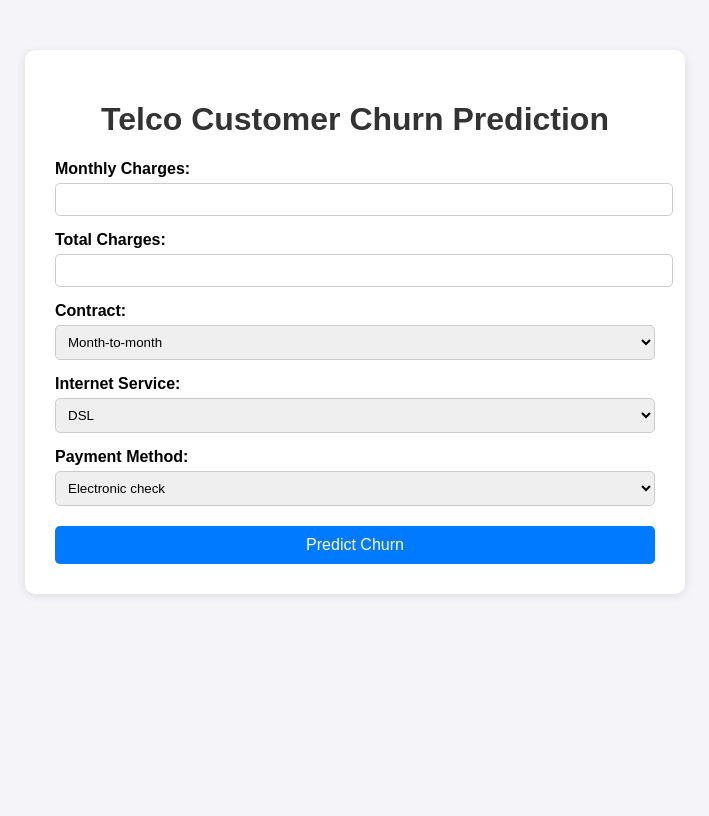
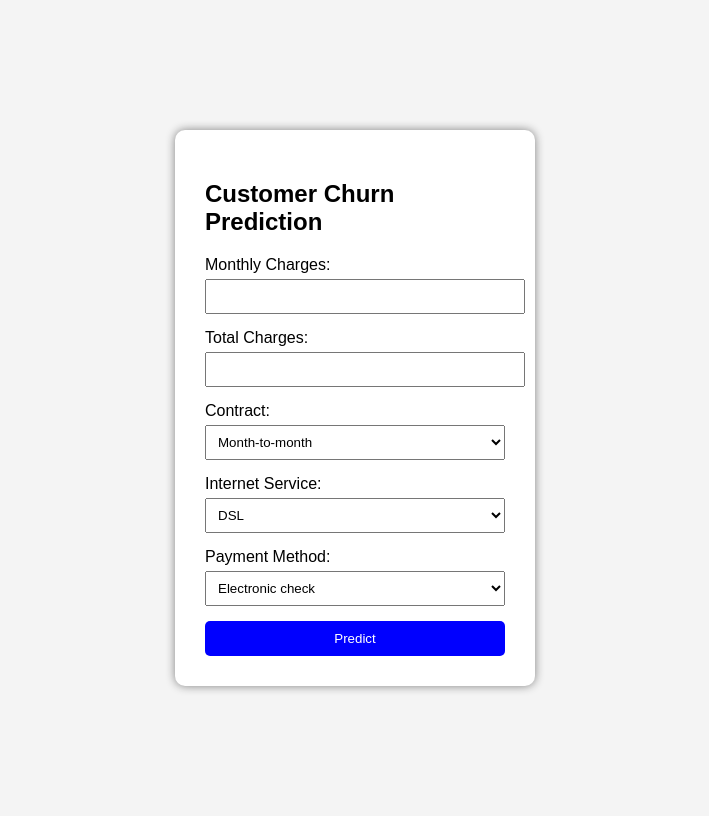
Before and after one commit to MichaelOdons/customer-churn-prediction, a Flask app: page / in a window 1280 px wide. Shown: the whole page, without its empty margins (285-994 px from the left). Before the commit the page ends 596 px from the top, so only its background shows below. Run offline with Flask 3, Linux system fonts and the light colour scheme.

```diff
--- a/app.py
+++ b/app.py
@@ -1,13 +1,11 @@
-from flask import Flask, request, render_template, jsonify
+from flask import Flask, request, render_template
 import pandas as pd
 import pickle
 import os
 
 app = Flask(__name__)
 
-# -----------------------------
 # Load trained model safely
-# -----------------------------
 try:
     with open("model.pkl", "rb") as file:
         model = pickle.load(file)
@@ -15,9 +13,7 @@ except Exception as e:
     model = None
     print(f"Error loading model.pkl: {e}")
 
-# -----------------------------
 # Load training data to get feature columns
-# -----------------------------
 try:
     data = pd.read_csv("tel_churn.csv")
     data.drop("Unnamed: 0", axis=1, inplace=True, errors='ignore')
@@ -27,9 +23,6 @@ except Exception as e:
     feature_columns = []
     print(f"Error loading tel_churn.csv: {e}")
 
-# -----------------------------
-# Home route
-# -----------------------------
 @app.route("/")
 def home():
     try:
@@ -37,20 +30,18 @@ def home():
     except Exception as e:
         return f"Error in home route: {e}"
 
-# -----------------------------
-# Predict route (web form)
-# -----------------------------
 @app.route("/predict", methods=["POST"])
 def predict():
     try:
-        if model is None or feature_columns is None or len(feature_columns) == 0:
+        if model is None or not feature_columns:
             return "Model or feature columns not loaded correctly."
 
         # Get form data and replace empty strings with 0
-        input_data = {k: (v if str(v).strip() != "" else 0) for k, v in request.form.to_dict().items()}
+        input_data = {k: (v if v.strip() != "" else 0) for k, v in request.form.to_dict().items()}
+
         input_df = pd.DataFrame([input_data])
 
-        # Convert numeric columns
+        # Convert numeric columns safely
         numeric_cols = ["MonthlyCharges", "TotalCharges"]
         for col in numeric_cols:
             if col in input_df.columns:
@@ -64,6 +55,7 @@ def predict():
 
         # Predict
         prediction = model.predict(input_df)[0]
+
         result = "Customer is Likely to Churn ❌" if prediction == 1 else "Customer is Not Likely to Churn ✅"
 
         return render_template("index.html", prediction_text=result)
@@ -71,45 +63,6 @@ def predict():
     except Exception as e:
         return f"Error in predict route: {e}"
 
-# -----------------------------
-# Predict route (API)
-# -----------------------------
-@app.route("/predict_api", methods=["POST"])
-def predict_api():
-    try:
-        if model is None or feature_columns is None or len(feature_columns) == 0:
-            return jsonify({"error": "Model or feature columns not loaded correctly."})
-
-        input_json = request.get_json()
-        if not input_json:
-            return jsonify({"error": "No JSON data provided."})
-
-        input_df = pd.DataFrame([input_json])
-
-        # Convert numeric columns
-        numeric_cols = ["MonthlyCharges", "TotalCharges"]
-        for col in numeric_cols:
-            if col in input_df.columns:
-                input_df[col] = pd.to_numeric(input_df[col], errors='coerce').fillna(0)
-
-        # Apply dummy encoding
-        input_df = pd.get_dummies(input_df)
-
-        # Reindex to match training columns safely
-        input_df = input_df.reindex(columns=feature_columns, fill_value=0)
-
-        # Predict
-        prediction = model.predict(input_df)[0]
-        result = "Customer is Likely to Churn ❌" if prediction == 1 else "Customer is Not Likely to Churn ✅"
-
-        return jsonify({"prediction": result})
-
-    except Exception as e:
-        return jsonify({"error": str(e)})
-
-# -----------------------------
-# Run app for Railway (Gunicorn)
-# -----------------------------
 if __name__ == "__main__":
     port = int(os.environ.get("PORT", 5000))
     app.run(host="0.0.0.0", port=port)
--- a/templates/index.html
+++ b/templates/index.html
@@ -1,99 +1,85 @@
 <!DOCTYPE html>
-<html lang="en">
+<html>
 <head>
-    <meta charset="UTF-8">
-    <title>Telco Customer Churn Prediction</title>
+    <title>Churn Prediction</title>
     <style>
         body {
-            font-family: Arial, sans-serif;
-            background-color: #f4f4f9;
-            margin: 0;
-            padding: 0;
+            font-family: Arial;
+            background-color: #f4f4f4;
+            display: flex;
+            justify-content: center;
+            align-items: center;
+            height: 100vh;
         }
+
         .container {
-            max-width: 600px;
-            margin: 50px auto;
+            background: white;
             padding: 30px;
-            background-color: #fff;
             border-radius: 10px;
-            box-shadow: 0 2px 10px rgba(0,0,0,0.1);
+            box-shadow: 0px 0px 10px gray;
+            width: 300px;
         }
-        h1 {
-            text-align: center;
-            color: #333;
-        }
-        label {
-            display: block;
-            margin-top: 15px;
-            font-weight: bold;
-        }
+
         input, select {
             width: 100%;
             padding: 8px;
             margin-top: 5px;
-            border-radius: 5px;
-            border: 1px solid #ccc;
+            margin-bottom: 15px;
         }
+
         button {
-            margin-top: 20px;
+            width: 100%;
             padding: 10px;
-            width: 100%;
-            background-color: #007bff;
+            background-color: blue;
             color: white;
-            font-size: 16px;
             border: none;
             border-radius: 5px;
-            cursor: pointer;
         }
+
         button:hover {
-            background-color: #0056b3;
-        }
-        .result {
-            margin-top: 20px;
-            font-size: 18px;
-            font-weight: bold;
-            text-align: center;
+            background-color: darkblue;
         }
     </style>
 </head>
 <body>
+
 <div class="container">
-        <h1>Telco Customer Churn Prediction</h1>
-        <form action="/predict" method="post">
-            <label for="MonthlyCharges">Monthly Charges:</label>
-            <input type="number" step="0.01" id="MonthlyCharges" name="MonthlyCharges" required>
+    <h2>Customer Churn Prediction</h2>
 
-            <label for="TotalCharges">Total Charges:</label>
-            <input type="number" step="0.01" id="TotalCharges" name="TotalCharges" required>
+    <form action="/predict" method="POST">
 
-            <label for="Contract">Contract:</label>
-            <select id="Contract" name="Contract">
+        <label>Monthly Charges:</label>
+        <input type="number" name="MonthlyCharges" required>
+
+        <label>Total Charges:</label>
+        <input type="number" name="TotalCharges" required>
+
+        <label>Contract:</label>
+        <select name="Contract">
             <option value="Month-to-month">Month-to-month</option>
             <option value="One year">One year</option>
             <option value="Two year">Two year</option>
         </select>
 
-            <label for="InternetService">Internet Service:</label>
-            <select id="InternetService" name="InternetService">
+        <label>Internet Service:</label>
+        <select name="InternetService">
             <option value="DSL">DSL</option>
             <option value="Fiber optic">Fiber optic</option>
             <option value="No">No</option>
         </select>
 
-            <label for="PaymentMethod">Payment Method:</label>
-            <select id="PaymentMethod" name="PaymentMethod">
+        <label>Payment Method:</label>
+        <select name="PaymentMethod">
             <option value="Electronic check">Electronic check</option>
             <option value="Mailed check">Mailed check</option>
-                <option value="Bank transfer (automatic)">Bank transfer (automatic)</option>
-                <option value="Credit card (automatic)">Credit card (automatic)</option>
+            <option value="Bank transfer (automatic)">Bank transfer</option>
+            <option value="Credit card (automatic)">Credit card</option>
         </select>
 
-            <button type="submit">Predict Churn</button>
+        <button type="submit">Predict</button>
+
     </form>
+</div>
 
-        {% if prediction_text %}
-            <div class="result">{{ prediction_text }}</div>
-        {% endif %}
-    </div>
 </body>
 </html>
```
Also changed, not shown: Templates/index.html (+39 -53 lines). Lines whose indentation alone changed are shown as unchanged.
